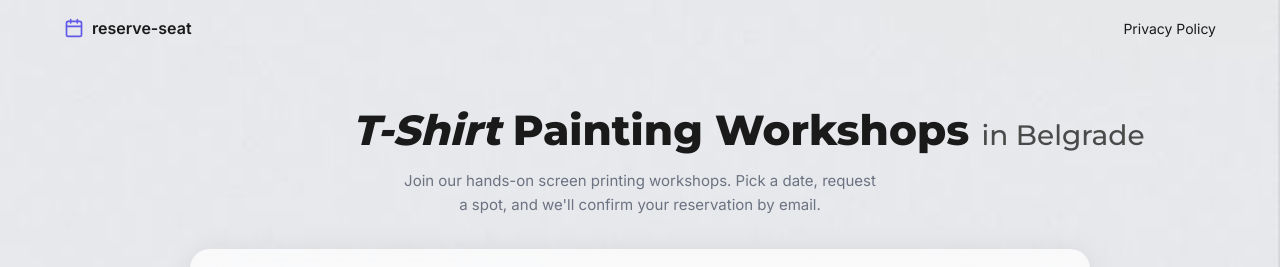
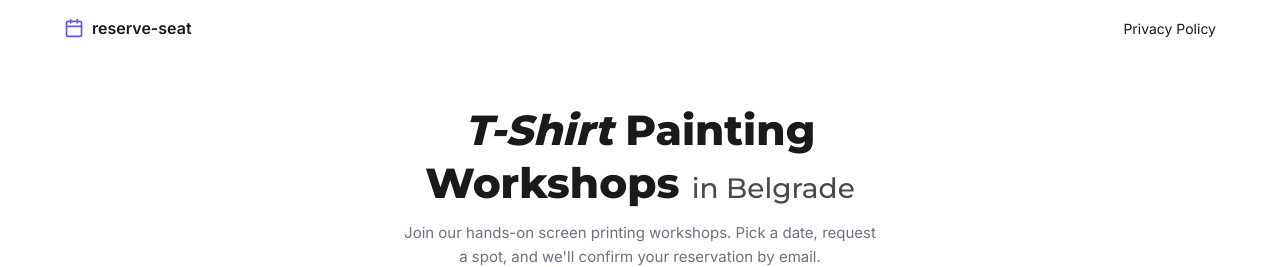
Before and after one commit to slikajmajicu/reserve-seat, a React (Vite) app: page / in a window 1280 px wide. Shown: the top 267 px of the page. Built offline with nearby package versions, Linux system fonts and the light colour scheme; no server answers; the database is empty; the HTML template or start-up script is replaced by a standard one.

Commit message:
Code edited in Lovable Code Editor
Edited UI in Lovable

```diff
--- a/src/pages/Index.tsx
+++ b/src/pages/Index.tsx
@@ -4,7 +4,7 @@ import WorkshopCalendar from "@/components/WorkshopCalendar";
 
 export default function Index() {
   return (
-    <div className="min-h-screen flex flex-col bg-[url('/images/background.jpg')] bg-center bg-no-repeat bg-cover">
+    <div className="min-h-screen flex flex-col">
       {/* Header — transparent */}
       <header className="py-4 px-8">
         <div className="container mx-auto flex items-center justify-between">
@@ -23,8 +23,9 @@ export default function Index() {
       {/* Hero Section */}
       <section className="container mx-auto px-6 pt-12 pb-8 text-center">
         <div className="max-w-xl mx-auto space-y-3">
-          <h1 className="text-[42px] leading-tight font-extrabold font-heading text-[#1a1a1a] whitespace-nowrap">
-            <span className="italic">T-Shirt</span> Painting Workshops <span className="text-[28px] font-medium text-[#4a4a4a] not-italic">in Belgrade</span>
+          <h1 className="text-[42px] leading-tight font-extrabold font-heading text-[#1a1a1a] text-center">
+            <span className="italic">T-Shirt</span> Painting Workshops{" "}
+            <span className="text-[28px] font-medium text-[#4a4a4a] not-italic">in Belgrade</span>
           </h1>
           <p className="text-[15px] text-[#6b7280] leading-relaxed max-w-[480px] mx-auto">
             Join our hands-on screen printing workshops. Pick a date, request a spot, and we'll confirm your reservation
```
